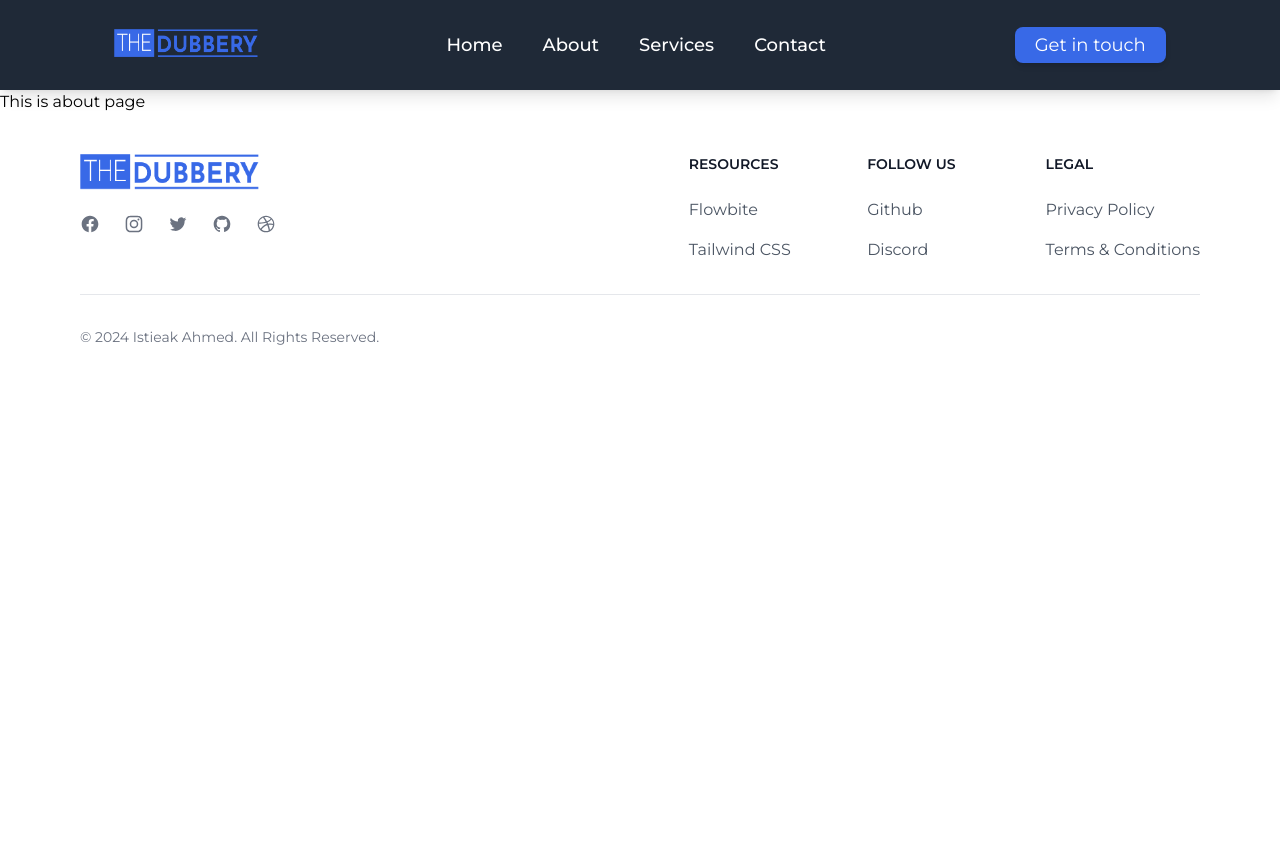
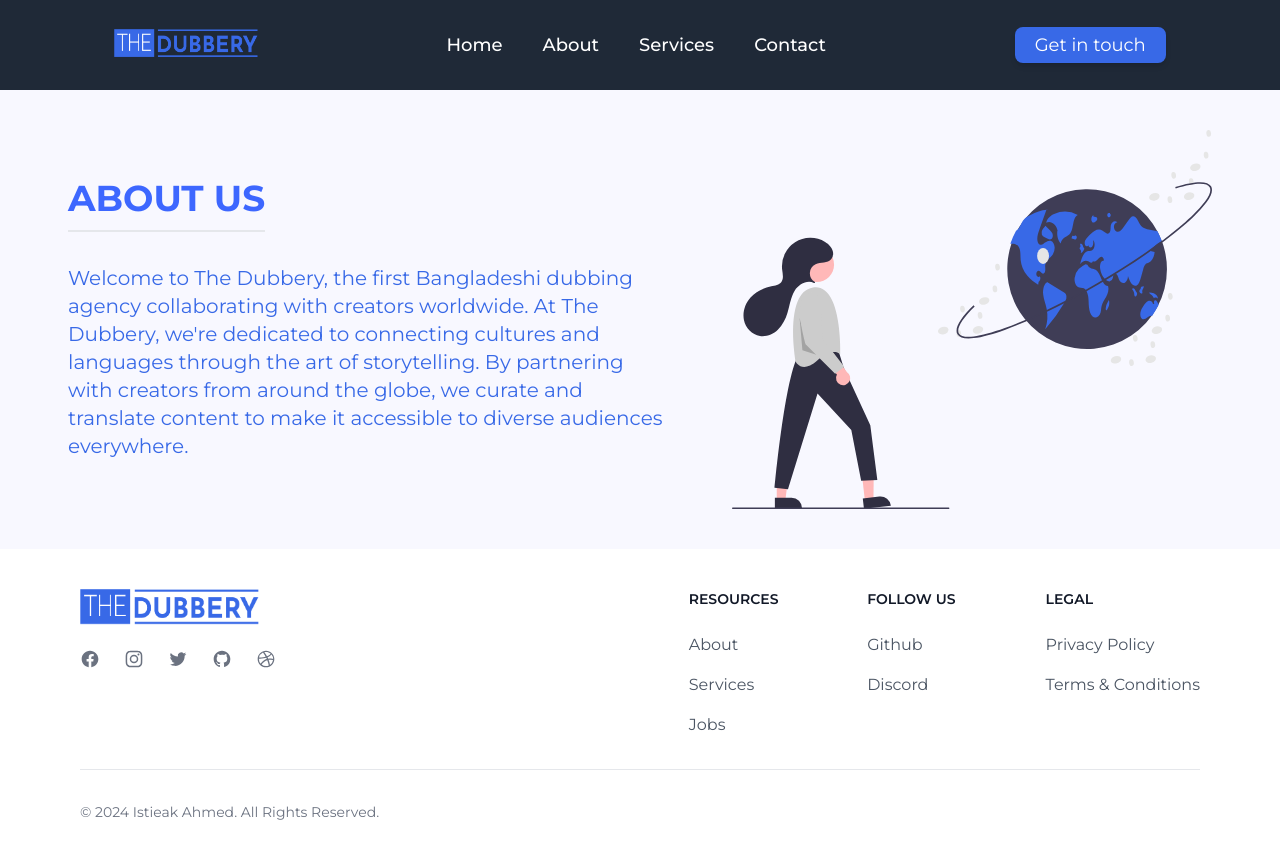
Before and after one commit to istieak-a/the-dubbery, a React (Vite) app: page /about in a window 1280 px wide. Shown: the top 858 px of the page. Before the commit the page ends 800 px from the top, so only its background shows below. Built offline with nearby package versions, Linux system fonts and the light colour scheme; a web font is replaced by a local one.

Commit message:
Refactor component imports and add links to navigate between pages

```diff
--- a/src/Components/AboutPage.jsx
+++ b/src/Components/AboutPage.jsx
@@ -1,7 +1,35 @@
 import React from "react";
+import AboutSection from "./AboutSection";
+import around_world from "../assets/around_world.svg";
 
 const AboutPage = () => {
-  return <div>This is about page</div>;
+  return (
+    <div className="bg-[#f8f8ff]">
+      <section className="flex w-full flex-col items-center justify-center gap-16 px-10 py-16 md:flex-row md:px-10 md:py-10">
+        <div className="w-full md:w-1/2">
+          <h4 className=" mb-8 inline-block border-b-2 pb-3 text-4xl font-bold text-[#3d67ff]">
+            ABOUT US
+          </h4>
+          <p className=" text-xl text-[#3869e7]">
+            Welcome to The Dubbery, the first Bangladeshi dubbing agency
+            collaborating with creators worldwide. At The Dubbery, we're
+            dedicated to connecting cultures and languages through the art of
+            storytelling. By partnering with creators from around the globe, we
+            curate and translate content to make it accessible to diverse
+            audiences everywhere.
+          </p>
+        </div>
+        <div className="flex w-[70%] items-center md:w-[40%]">
+          <img
+            className="h-full w-full"
+            src={around_world}
+            alt="around-worlds"
+          />
+        </div>
+      </section>
+      <section></section>
+    </div>
+  );
 };
 
 export default AboutPage;
--- a/src/Components/ContactPage.jsx
+++ b/src/Components/ContactPage.jsx
@@ -1,11 +1,99 @@
-import React from 'react'
+import React from "react";
+import { MdEmail } from "react-icons/md";
+import { FaPhone } from "react-icons/fa6";
+import { IoLocationSharp } from "react-icons/io5";
+
+const contactData = [
+  {
+    icon: <MdEmail />,
+    link: "mailto:sales@thedubbery.com",
+    name: "sales@thedubbery.com",
+  },
+  {
+    icon: <FaPhone />,
+    link: "tel:+1234567890",
+    name: "+1234567890",
+  },
+  {
+    icon: <IoLocationSharp />,
+    link: "Mirpur DOHS, Dhaka",
+    name: "Mirpur DOHS, Dhaka",
+  },
+];
 
 const ContactPage = () => {
   return (
-    <div>
-      This is contact page
+    <div className="bg-[#f8f8ff]">
+      <section className="bg-[#1f2937] py-10 text-white">
+        <h1 className="text-center text-5xl font-black">Contact Us</h1>
+        <div className=" mt-10 flex items-center justify-center">
+          <p className="w-[80%] text-center text-xs md:w-1/2">
+            Thank you for your interest in The Dubbery! We're here to answer any
+            questions you may have about our services, collaborations, or
+            partnerships. Feel free to reach out to us using the information.
+          </p>
+        </div>
+      </section>
+      <section className="mt-20 flex flex-col justify-between  gap-20 px-20 pb-32 md:flex-row">
+        <div className="w-full md:w-[40%]">
+          <h4 className="border-grey border-b-2 pb-5 text-xl font-bold">
+            Get In Touch
+          </h4>
+          <div className="mt-10">
+            {contactData.map((item, index) => (
+              <div key={index} className="mt-5 flex items-center">
+                <div className="mr-3 text-[#3869e7]">{item.icon}</div>
+                <a href={item.link} className="hover:underline">
+                  {item.name}
+                </a>
+              </div>
+            ))}
+          </div>
+          <iframe
+            src="https://www.google.com/maps/embed?pb=!1m18!1m12!1m3!1d7298.959613691923!2d90.36501103689002!3d23.837090178134!2m3!1f0!2f0!3f0!3m2!1i1024!2i768!4f13.1!3m3!1m2!1s0x3755c14a3366b005%3A0x901b07016468944c!2sMirpur%20DOHS%2C%20Dhaka!5e0!3m2!1sen!2sbd!4v1707581138198!5m2!1sen!2sbd"
+            // width="600"
+            // height="450"
+            // style="border:0"
+            allowfullscreen=""
+            loading="lazy"
+            referrerPolicy="no-referrer-when-downgrade"
+            className="mt-10 h-[300px] w-full rounded-xl shadow-xl"
+          ></iframe>
+        </div>
+        <div className="w-full md:w-[60%]">
+          <h1 className="border-grey border-b-2 pb-5 text-xl font-bold">
+            Have an idea?
+          </h1>
+          <p className="mt-5 w-full text-xs md:w-[70%]">
+            We are always looking for new ideas and collaborations. If you have
+            a project in mind, we would love to hear from you.
+          </p>
+          <div>
+            <input
+              type="text"
+              placeholder="Your Name"
+              className="border-grey mt-5 w-full rounded-xl border px-5 py-3 md:w-[70%]"
+            />
+            <input
+              type="text"
+              placeholder="Your Email"
+              className="border-grey mt-5 w-full rounded-xl border px-5 py-3 md:w-[70%]"
+            />
+            <textarea
+              name=""
+              id=""
+              rows="5"
+              placeholder="Your Message"
+              className="border-grey mt-5 w-full rounded-xl border px-5 py-3 md:w-[70%]"
+            ></textarea>
+            <button className="mt-5 w-full rounded-xl bg-[#3869e7] p-3 text-white hover:bg-[#1345c5] md:w-[70%]">
+              Send Message
+            </button>
+          </div>
+        </div>
+      </section>
     </div>
-  )
-}
+  );
+};
 
-export default ContactPage
+export default ContactPage;
--- a/src/Components/Footer.jsx
+++ b/src/Components/Footer.jsx
@@ -98,10 +98,10 @@ const Footer = () => {
               <h2 className="mb-6 text-sm font-semibold uppercase text-gray-900 dark:text-white">
                 Resources
               </h2>
-              <ul className="text-gray-600 dark:text-gray-400">
-                <li className="mb-4">
+              <ul className="text-gray-600 flex flex-col gap-4 dark:text-gray-400">
+                <li>
                   <a href="https://thedubbery.com" className="hover:underline">
-                    Flowbite
+                    About
                   </a>
                 </li>
                 <li>
@@ -109,8 +109,11 @@ const Footer = () => {
                     href="https://tailwindcss.com/"
                     className="hover:underline"
                   >
-                    Tailwind CSS
+                    Services
                   </a>
+                </li>
+                <li>
+                  <a href="#">Jobs</a>
                 </li>
               </ul>
             </div>
--- a/src/Components/Hero1.jsx
+++ b/src/Components/Hero1.jsx
@@ -1,5 +1,6 @@
 import React from "react";
 import { motion } from "framer-motion";
+import { Link } from "react-router-dom";
 const Home = () => {
   return (
     <div className="flex h-[calc(100vh-90px)] w-full items-center justify-center bg-[#101827] text-white">
@@ -8,6 +9,7 @@ const Home = () => {
           Meet with your global audience!
         </h1>
         <p className="w-1/2 text-xs line-clamp-3">Break language barriers and connect with a global audience! Our audio translation services bring your content to life in multiple languages, ensuring your message resonates worldwide. Welcome to a new era of limitless reach and cross-cultural impact!</p>
+        <Link to={`/services`}>
         <motion.button
           whileHover={{ scale: 1.1 }}
           whileTap={{ scale: 0.9 }}
@@ -15,6 +17,7 @@ const Home = () => {
         >
           Explore all services
         </motion.button>
+        </Link>
       </div>
     </div>
   );
--- /dev/null
+++ b/src/Components/JobsPage.jsx
@@ -0,0 +1,11 @@
+import React from 'react'
+
+const JobsPage = () => {
+  return (
+    <div>
+      This is jobs page
+    </div>
+  )
+}
+
+export default JobsPage
--- a/src/Components/Navbar.jsx
+++ b/src/Components/Navbar.jsx
@@ -27,7 +27,9 @@ const Navbar = () => {
   };
   return (
     <div className="flex h-[90px] w-full items-center justify-between bg-[#1f2937] px-5 shadow-lg md:justify-around">
+      <Link to={`/`}>
         <img className="h-8" src={logo} alt="the-dubbery_logo" />
+      </Link>
       <div className="hidden gap-10 text-lg font-medium text-white md:flex xl:flex">
         <Link to={`/home`} className="hover:underline" href="#">
           Home
@@ -43,6 +45,7 @@ const Navbar = () => {
         </Link>
       </div>
       <div>
+        <Link to={`/contact`}>
           <motion.button
             whileHover={{ scale: 1.1 }}
             whileTap={{ scale: 0.9 }}
@@ -50,6 +53,7 @@ const Navbar = () => {
           >
             Get in touch
           </motion.button>
+        </Link>
         {navmenu ? (
           <RxCross2
             onClick={() => setNavmenu(!navmenu)}
@@ -69,7 +73,7 @@ const Navbar = () => {
                 initial="initial"
                 animate="animate"
                 exit="exit"
-                className="origin-top absolute left-0 top-[90px] flex h-[calc(100vh-90px)] w-full flex-col items-center justify-center gap-10 bg-black text-xl text-white"
+                className="absolute left-0 top-[90px] flex h-[calc(100vh-90px)] w-full origin-top flex-col items-center justify-center gap-10 bg-black text-xl text-white"
               >
                 <a className="hover:underline" href="#">
                   Home
@@ -83,9 +87,11 @@ const Navbar = () => {
                 <a className="hover:underline" href="#">
                   Contact
                 </a>
+                <Link to={`/services`}>
                   <button className="rounded-lg bg-[#3869e7] px-5 py-1 text-lg text-white shadow-md duration-300 hover:bg-[#1345c5]">
                     Explore all services
                   </button>
+                </Link>
               </motion.div>
             )}
           </AnimatePresence>
```
Also changed, not shown: src/Components/Home.jsx (+11 -11 lines), src/assets/around_world.svg (added), src/assets/collaborate.svg (added). Lines whose indentation alone changed are shown as unchanged.
